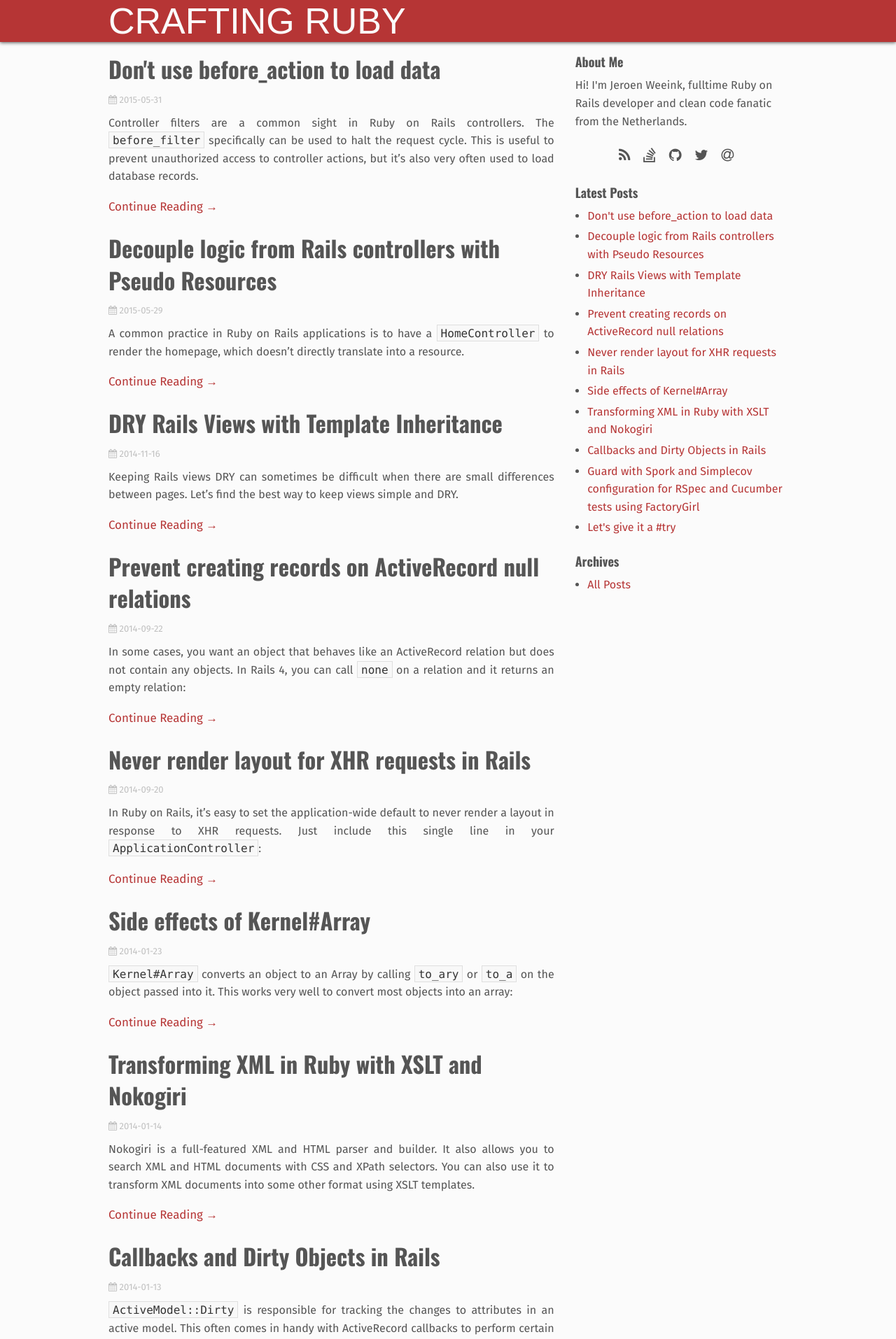
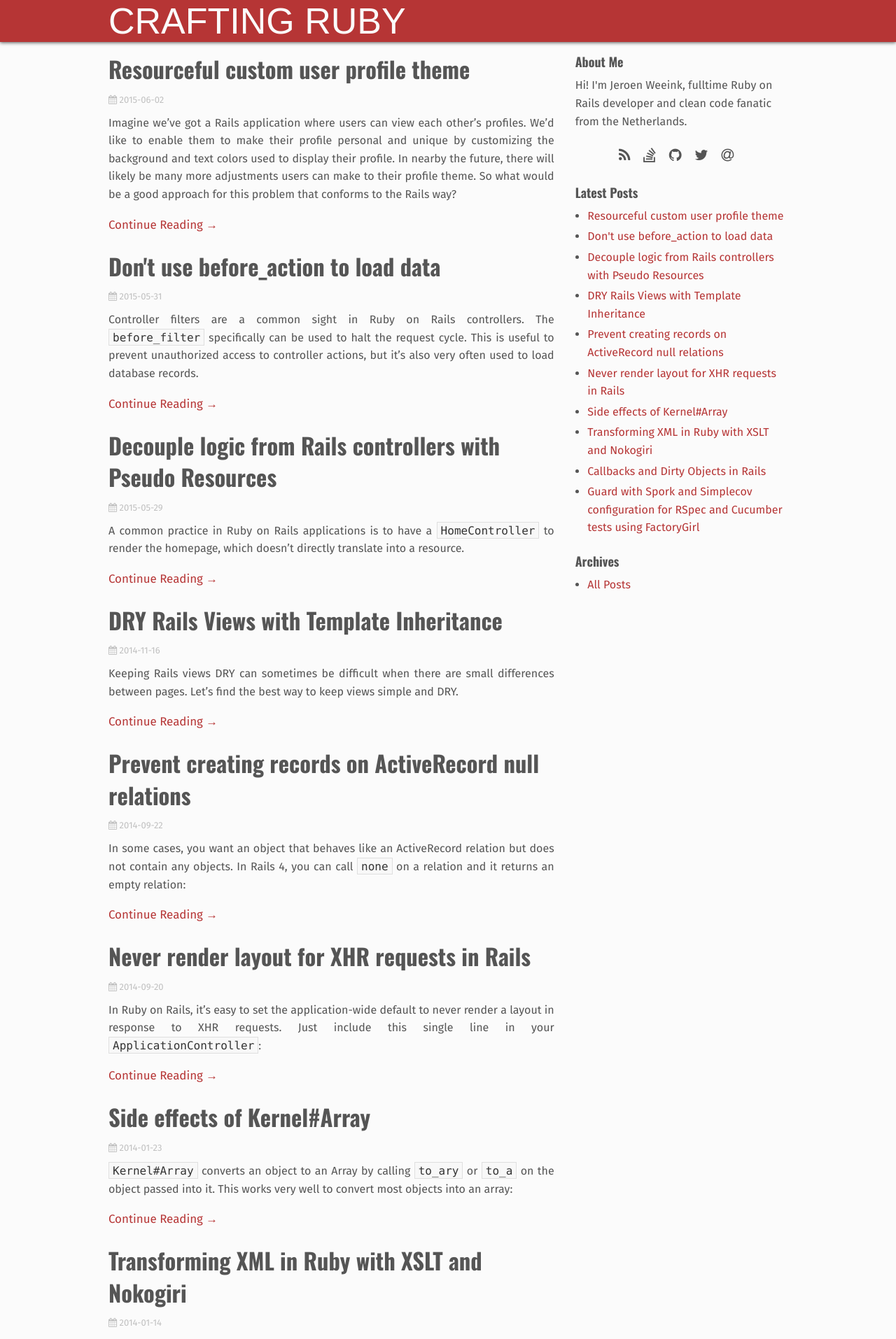
Before and after one commit to fivedigit/fivedigit.github.io, a Jekyll site: the page built from index.html, in a window 1280 px wide. Shown: the top 1914 px of the page at 70% size. Built offline with Jekyll 4.4.1, drawn with Linux system fonts in a browser that asks for light colours; nearby versions of some CDN libraries; some web fonts are replaced; comment, search, counter and statistics services are not loaded.

Commit message:
Adds post and adjusts CSS

```diff
--- /dev/null
+++ b/_posts/2015-06-02-resourceful-custom-user-profile-theme.md
@@ -0,0 +1,99 @@
+---
+layout: post
+title:  "Resourceful custom user profile theme"
+date:   2015-06-02 18:10:00 UTC
+author: "Jeroen Weeink"
+description: "Learn how to build a solution to allow user-customizable profile themes in the way that works best in Ruby on Rails."
+---
+Imagine we've got a Rails application where users can view each other's profiles. We'd like to enable them to make their profile personal and unique by customizing the background and text colors used to display their profile. In nearby the future, there will likely be many more adjustments users can make to their profile theme. So what would be a good approach for this problem that conforms to the Rails way?
+
+We've already got our `User` and `Profile` functionality in place, where a user can have a single profile:
+
+    # app/models/user.rb
+    class User
+      has_one :profile
+    end
+
+    # app/models/profile.rb
+    class Profile
+      belongs_to :user
+    end
+
+And the controller to view other user's public profiles is quite vanilla too:
+
+    # app/controllers/profiles_controller.rb
+    class ProfilesController < ApplicationController
+      def show
+        @profile = User.find(params[:id]).profile
+
+        respond_to(:html) if stale?(@profile)
+      end
+    end
+
+And there's of course the profile view:
+
+    <!-- app/views/profiles/show.html.erb -->
+    <div class="profile">
+      <h1><%= @profile.name %></h1>
+      <p>Location: <%= @profile.location %></p>
+    </div>
+
+I won't go into the details of the form to edit the profile settings itself, but we'll store the color codes in two attributes on profile called `foreground_color` and `background_color`.
+
+There are a couple of ways we can implement the profile theming:
+
+## Inline styles
+
+This is the fastest way to get it done, and also the fastest way to turn your frontend code into a tangled mess. A definite no-go unless you really like digital spaghetti.
+
+## Including CSS in `<style>` tags
+
+A little better, but not quite enough separated yet. Everything is still rendered within the same view. I don't feel like this is the most logical option, especially not in the longer run when the functionality expands.
+
+## Rendering CSS in a stylesheet
+
+This option makes the most sense to me. This keeps the data nicely separated from the styles, and doesn't throw everything on a single pile of code.
+
+It's also a very resourceful approach. We're considering the stylesheet to be the *representation of a profile in CSS format*. This fits in nicely with the way Rails works, our controller only needs a minor change:
+
+    class ProfilesController < ApplicationController
+      def show
+        @profile = User.find(params[:id]).profile
+
+        respond_to(:html, :css) if stale?(@profile)
+      end
+    end
+
+Next, the CSS view needs to be implemented:
+
+    /* app/views/profiles/show.css.erb */
+    .profile {
+      background-color: <%= @profile.background_color %>
+    }
+
+    .profile p {
+      color: <%= @profile.foreground_color %>
+    }
+
+Right now there are only two simple attributes, but when profile customization functionality extends, it might be a good idea to start using a decorator at some point.
+
+So now that we've got our  stylesheet done, it needs to be included in the page to see the custom theme. We'll do this using `content_for` in the profile HTML view:
+
+    <!-- app/views/profiles/show.html.erb -->
+    <% content_for :stylesheet_includes do %>
+      <%= stylesheet_link_tag(profile_path(@user, format: :css)) %>
+    <% end %>
+
+    <div class="profile">
+      <h1><%= @profile.name %></h1>
+      <p>Location: <%= @profile.location %></p>
+    </div>
+
+Finally, we'll render the `stylesheet_includes` content in the `<head>` of the page by adding a line to the application layout:
+
+    <!-- app/views/layouts/application.html.erb -->
+    <head>
+      <%= yield :stylesheet_includes %>
+    </head>
+
+And that's it! If the user visits a profile, the stylesheet with the theme for that profile is applied to the page. This is a nice separation of concerns, made super easy by Ruby on Rails.
--- a/_sass/_blog.scss
+++ b/_sass/_blog.scss
@@ -91,6 +91,9 @@ article {
     font-size: 3em;
     margin: 0;
   }
+  h2 {
+    font-size: 1.8rem;
+  }
 
   [itemprop="articleBody"] {
     @include content-font;
```
